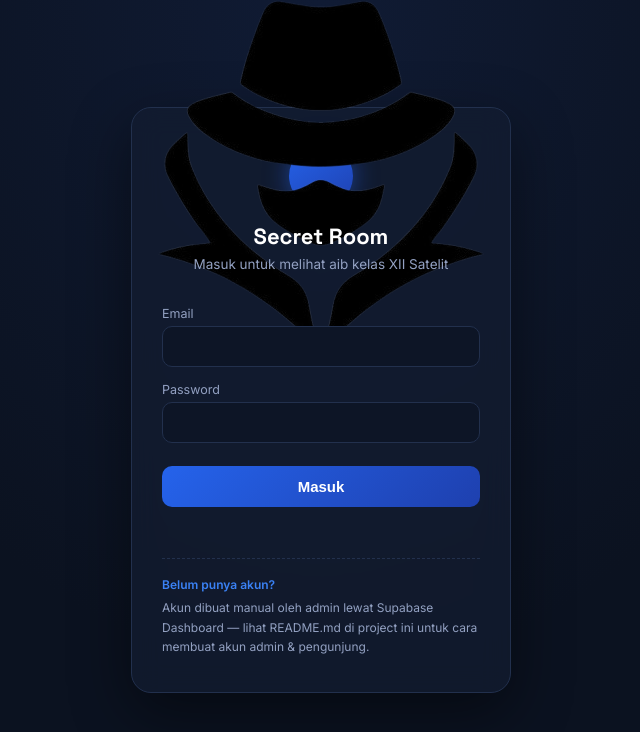
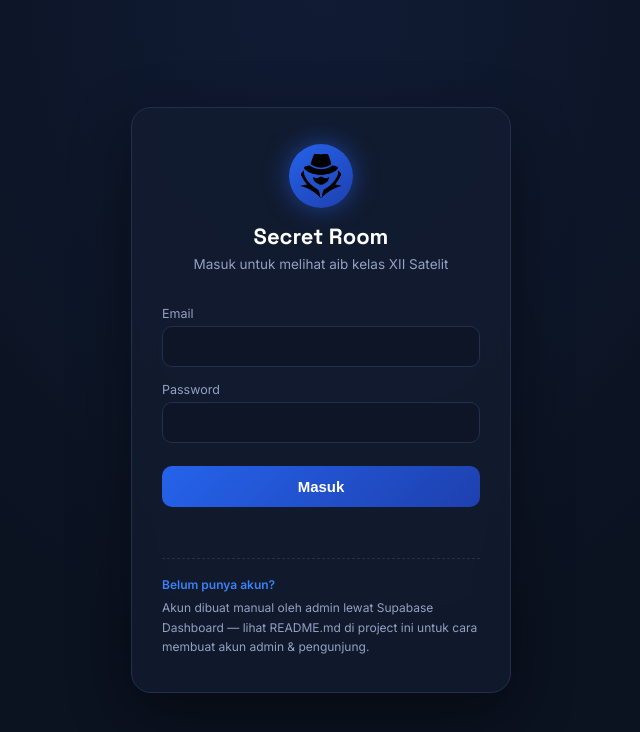
Before and after one commit to Felix-Devz/SECRET-ROOM, a plain HTML site: page index.html in a window 1280 px wide. Shown: the whole page, without its empty margins (319-959 px from the left). Drawn offline with Linux system fonts and the light colour scheme; a script that the page names is missing.

Commit message:
Update style.css

```diff
--- a/css/style.css
+++ b/css/style.css
@@ -59,6 +59,12 @@ body{
   background:linear-gradient(145deg,var(--blue),#1e40af);
   border-radius:50%;
   box-shadow:0 0 24px rgba(37,99,235,0.55);
+  overflow:hidden;
+}
+.login-badge img{
+  width:100%;
+  height:100%;
+  object-fit:cover;
 }
 .login-card h2{
   font-family:'Space Grotesk',sans-serif;
```
